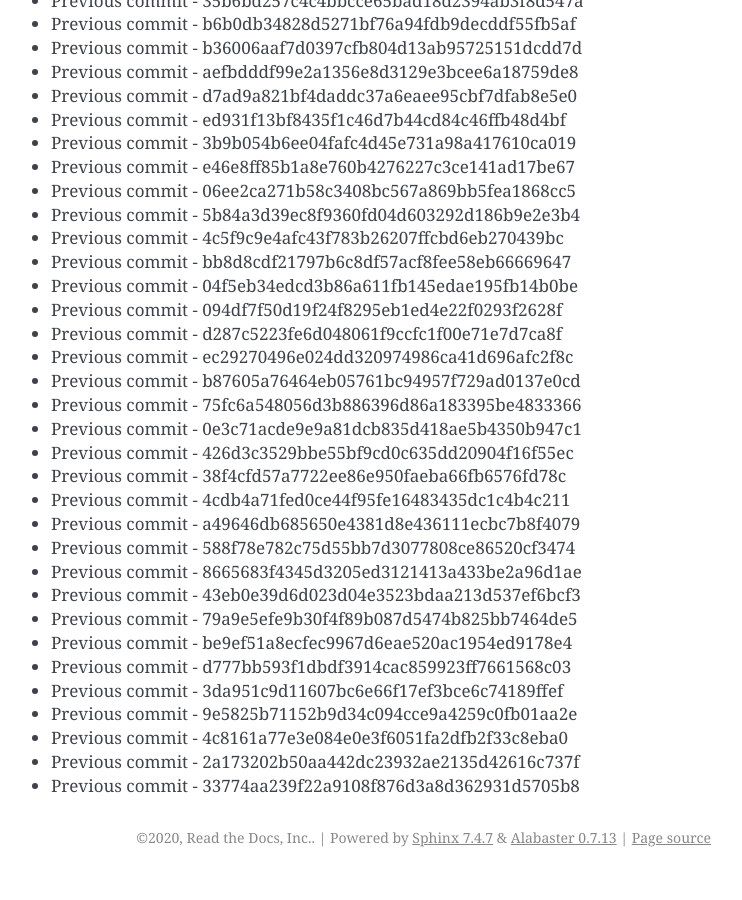
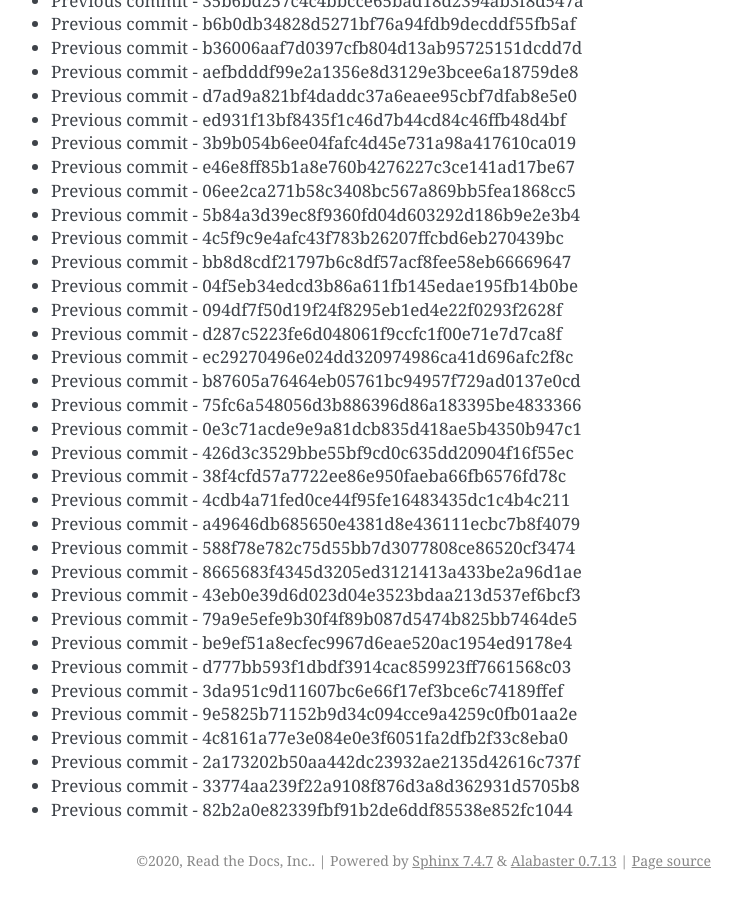
Before and after one commit to readthedocs/rtd-git-stresstest, a Sphinx documentation site: the page built from docs/updates.rst, in a window 1280 px wide and 900 px high, scrolled down 32757 px. Shown: the whole window, without its empty margins (399-1141 px from the left). Built offline with Sphinx 7.4.7, drawn with Linux system fonts in a browser that asks for light colours; before the commit the page ends 33634 px from its top, so only the background shows below that.

Commit message:
Generating commit from previous: 82b2a0e82339fbf91b2de6ddf85538e852fc1044

```diff
--- a/docs/updates.rst
+++ b/docs/updates.rst
@@ -1408,3 +1408,4 @@ It can be tested for any performance characteristics.
 * Previous commit - 4c8161a77e3e084e0e3f6051fa2dfb2f33c8eba0
 * Previous commit - 2a173202b50aa442dc23932ae2135d42616c737f
 * Previous commit - 33774aa239f22a9108f876d3a8d362931d5705b8
+* Previous commit - 82b2a0e82339fbf91b2de6ddf85538e852fc1044
```
